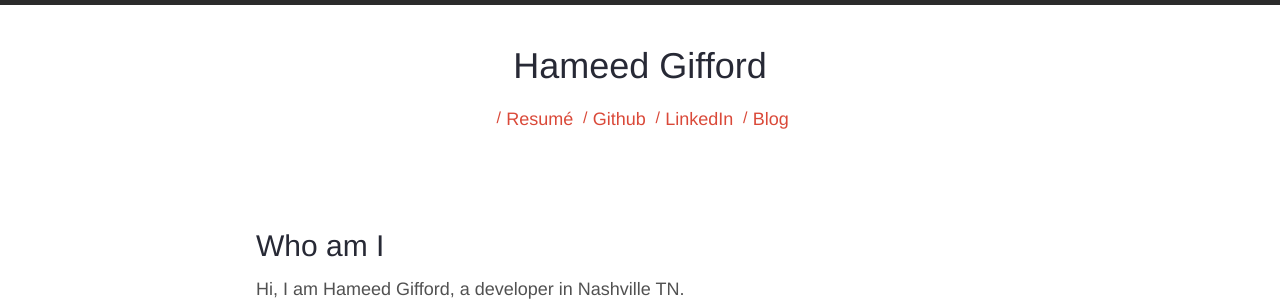
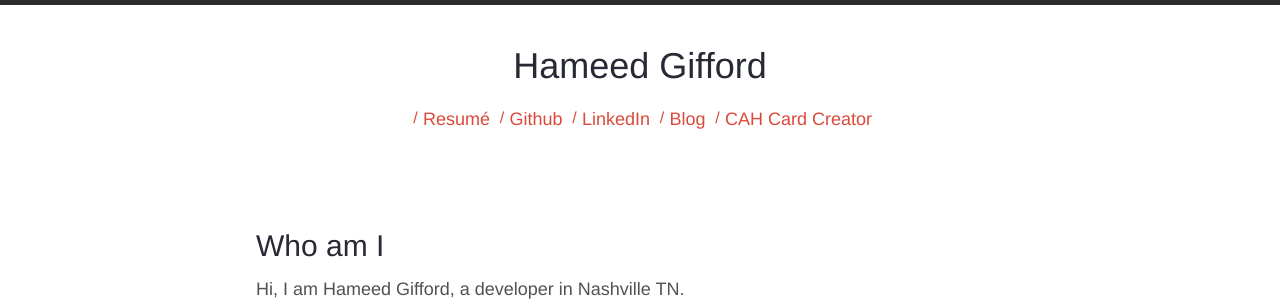
Before and after one commit to giff-h/hamstap85.github.io, a Jekyll site: the page built from index.html, in a window 1280 px wide. Shown: the top 301 px of the page. Built offline with Jekyll 4.4.1, drawn with Linux system fonts in a browser that asks for light colours; nearby versions of some CDN libraries.

Commit message:
Added CAH card creator server to header links

```diff
--- a/_includes/header-links.html
+++ b/_includes/header-links.html
@@ -16,6 +16,9 @@
 	<li>
 		<a href="{{ '/blog' | prepend: site.baseurl | prepend: site.url }}">Blog</a><span>/</span>
 	</li>
+	<li>
+		<a href="https://powerful-savannah-79877.herokuapp.com/">CAH Card Creator</a><span>/</span>
+	</li>
 <!--
 	<li>
 		<a href="{{ '/faq' | prepend: site.baseurl | prepend: site.url }}">FAQ</a><span>/</span>
```
